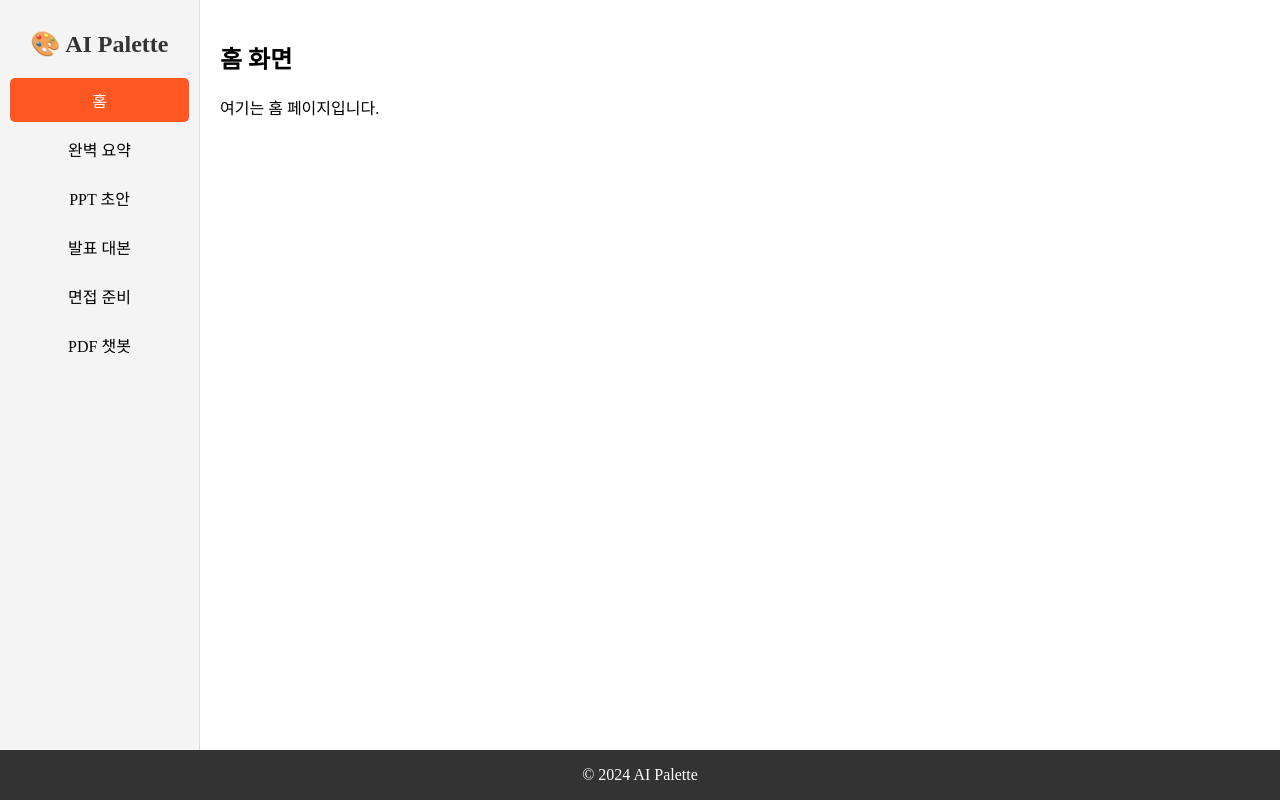
After one commit to hyeya418/ai_palette, a Django app: page /home/ in a window 1280 px wide. The commit adds this page. Run offline with Django 5.2, Linux system fonts and the light colour scheme.

Commit message:
화면 레이아웃 설정 및 프로젝트 설정 값 수정

```diff
--- a/aipalette/urls.py
+++ b/aipalette/urls.py
@@ -1,24 +1,12 @@
-"""
-URL configuration for aipalette project.
-
-The `urlpatterns` list routes URLs to views. For more information please see:
-    https://docs.djangoproject.com/en/5.1/topics/http/urls/
-Examples:
-Function views
-    1. Add an import:  from my_app import views
-    2. Add a URL to urlpatterns:  path('', views.home, name='home')
-Class-based views
-    1. Add an import:  from other_app.views import Home
-    2. Add a URL to urlpatterns:  path('', Home.as_view(), name='home')
-Including another URLconf
-    1. Import the include() function: from django.urls import include, path
-    2. Add a URL to urlpatterns:  path('blog/', include('blog.urls'))
-"""
+from django.conf import settings
+from django.conf.urls.static import static
 from django.contrib import admin
-from django.urls import path
-from dashboard.views import dashboard_view
+from django.urls import path, include
 
 urlpatterns = [
     path('admin/', admin.site.urls),
-    path('', dashboard_view, name='dashboard'),  # 대시보드 페이지
+    path('', include('dashboard.urls')),  # dashboard 앱의 URLConf 포함
 ]
+
+if settings.DEBUG:  # DEBUG 모드에서만 활성화
+    urlpatterns += static(settings.MEDIA_URL, document_root=settings.MEDIA_ROOT)
--- a/dashboard/admin.py
+++ b/dashboard/admin.py
@@ -3,4 +3,6 @@ from .models import AIService
 
 @admin.register(AIService)
 class AIServiceAdmin(admin.ModelAdmin):
-    list_display = ('name', 'description', 'icon', 'url', 'created_at')
+    list_display = ('tagid', 'name', 'description', 'path', 'created_at')
+    search_fields = ('name', 'description')  # 검색 기능 추가
+    list_filter = ('created_at',)  # 필터 추가
--- /dev/null
+++ b/dashboard/urls.py
@@ -0,0 +1,11 @@
+from django.urls import path
+from . import views
+
+urlpatterns = [
+    path('home/', views.home_view, name='home'),
+    path('services/summary/', views.summary_view, name='perfect-summary'),
+    path('services/ppt-draft/', views.ppt_draft_view, name='ppt-draft'),
+    path('services/presentation-script/', views.presentation_script_view, name='presentation-script'),
+    path('services/interview-prep/', views.interview_prep_view, name='interview-prep'),
+    path('services/pdf-chatbot/', views.pdf_chatbot_view, name='pdf-chatbot'),
+]
--- a/dashboard/views.py
+++ b/dashboard/views.py
@@ -1,17 +1,21 @@
 from django.shortcuts import render
+from django.urls import reverse
 from .models import AIService
 
-def dashboard_view(request):
-    # 데이터베이스에서 모든 AI 서비스를 가져옵니다.
-    services = AIService.objects.all()
-    return render(request, 'dashboard/dashboard.html', {'services': services})
+def home_view(request):
+    return render(request, 'dashboard/home.html')
 
-def dashboard_view(request):
-    menu_items = [
-        {"id": "home", "name": "홈"},
-        {"id": "reports", "name": "레포트"},
-        {"id": "character-chat", "name": "캐릭터 챗"},
-        {"id": "ppt-draft", "name": "PPT 초안"},
-        {"id": "summary", "name": "완벽 요약"},
-    ]
-    return render(request, 'dashboard/dashboard.html', {'menu_items': menu_items})
+def summary_view(request):
+    return render(request, 'dashboard/summary.html')
+
+def ppt_draft_view(request):
+    return render(request, 'dashboard/ppt_draft.html')
+
+def presentation_script_view(request):
+    return render(request, 'dashboard/presentation_script.html')
+
+def interview_prep_view(request):
+    return render(request, 'dashboard/interview_prep.html')
+
+def pdf_chatbot_view(request):
+    return render(request, 'dashboard/pdf_chatbot.html')
--- a/static/css/dashboard.css
+++ b/static/css/dashboard.css
@@ -1,8 +1,9 @@
-body {
+html, body {
     margin: 0;
-    font-family: Arial, sans-serif;
+    padding: 0;
+    height: 100%;
     display: flex;
-    height: 100vh;
+    flex-direction: row; /* 수평 방향으로 정렬 */
 }
 
 .container {
@@ -10,11 +11,31 @@ body {
     width: 100%;
 }
 
+main {
+    flex: 1; /* 남은 공간을 채우도록 설정 */
+    padding: 20px;
+    background-color: #fff;
+    overflow-y: auto; /* 내용이 길어질 경우 스크롤 활성화 */
+}
+
+footer {
+    text-align: center;
+    background: #333;
+    color: white;
+    height: 50px;
+    position: fixed;
+    bottom: 0;
+    width: 100%; /* 화면 너비를 채움 */
+    box-sizing: border-box;
+}
+
 .sidebar {
-    width: 200px;
+    width: 200px; /* 고정 너비 */
     background-color: #f4f4f4;
     padding: 10px;
     border-right: 1px solid #ddd;
+    height: 100%; /* 화면 높이를 채우도록 설정 */
+    box-sizing: border-box;
 }
 
 .sidebar ul {
@@ -29,6 +50,16 @@ body {
     border-radius: 5px;
     margin-bottom: 5px;
     text-align: center;
+    background-color: transparent; /* 기본 배경색 */
+    transition: background-color 0.3s ease; /* 클릭 시 부드러운 전환 */
+}
+
+.sidebar .menu-item a {
+    display: block; /* <a> 태그를 블록화하여 전체 영역이 클릭 가능 */
+    width: 100%;
+    height: 100%;
+    text-decoration: none;
+    color: inherit;
 }
 
 .sidebar .menu-item:hover {
--- a/static/js/dashboard.js
+++ b/static/js/dashboard.js
@@ -1,19 +1,10 @@
-document.addEventListener("DOMContentLoaded", () => {
-    const menuItems = document.querySelectorAll(".menu-item");
-    const contentSections = document.querySelectorAll(".content-section");
+document.addEventListener("DOMContentLoaded", function () {
+    const currentPath = window.location.pathname; // 현재 URL 경로
+    const menuItems = document.querySelectorAll(".menu-item a");
 
-    menuItems.forEach(item => {
-        item.addEventListener("click", () => {
-            // 모든 메뉴에서 active 클래스 제거
-            menuItems.forEach(i => i.classList.remove("active"));
-            // 클릭된 메뉴에 active 클래스 추가
-            item.classList.add("active");
-
-            // 모든 콘텐츠 섹션 숨기기
-            contentSections.forEach(section => section.classList.remove("active"));
-            // 클릭된 메뉴와 연결된 섹션만 보이도록 설정
-            const contentId = item.getAttribute("data-content");
-            document.getElementById(contentId).classList.add("active");
-        });
+    menuItems.forEach((menu) => {
+        if (menu.getAttribute("href") === currentPath) {
+            menu.parentElement.classList.add("active"); // 해당 <li> 활성화
+        }
     });
 });
--- /dev/null
+++ b/templates/dashboard/home.html
@@ -0,0 +1,10 @@
+{% extends 'layout/base.html' %}
+
+{% block title %}홈{% endblock %}
+
+{% block content %}
+<div>
+    <h2>홈 화면</h2>
+    <p>여기는 홈 페이지입니다.</p>
+</div>
+{% endblock %}
--- /dev/null
+++ b/templates/layout/base.html
@@ -0,0 +1,39 @@
+{% load static %}
+<!DOCTYPE html>
+<html lang="ko">
+<head>
+    <meta charset="UTF-8">
+    <meta name="viewport" content="width=device-width, initial-scale=1.0">
+    <title>AI Palette</title>
+    <link rel="stylesheet" href="{% static 'css/dashboard.css' %}">
+    <script defer src="{% static 'js/dashboard.js' %}"></script>
+</head>
+<body>
+    <nav class="sidebar">
+        <ul>
+            <li class="logo">
+                <a href="/home/">
+                    🎨 AI Palette
+                    <!-- <img src="{% static 'images/logo.png' %}" alt="AI Palette Logo"> -->
+                </a>
+            </li>
+        </ul>
+        <ul>
+            <li id="home" class="menu-item"><a href="/home/">홈</a></li>
+            <li id="perfect-summary" class="menu-item"><a href="/services/summary/">완벽 요약</a></li>
+            <li id="ppt-draft" class="menu-item"><a href="/services/ppt-draft/">PPT 초안</a></li>
+            <li id="presentation-script" class="menu-item"><a href="/services/presentation-script/">발표 대본</a></li>
+            <li id="interview-prep" class="menu-item"><a href="/services/interview-prep/">면접 준비</a></li>
+            <li id="pdf-chatbot" class="menu-item"><a href="/services/pdf-chatbot/">PDF 챗봇</a></li>
+        </ul>
+    </nav>
+    <main>
+        {% block content %}
+        <!-- 메인 콘텐츠는 개별 템플릿에서 제공 -->
+        {% endblock %}
+    </main>
+    <footer>
+        <p>© 2024 AI Palette</p>
+    </footer>
+</body>
+</html>
```
Also changed, not shown: aipalette/settings.py (+11 -37 lines), dashboard/models.py (+6 -2 lines), templates/dashboard/dashboard.html (deleted, +0 -40 lines), templates/dashboard/interview_prep.html (added, +10 -0 lines), templates/dashboard/pdf_chatbot.html (added, +10 -0 lines), templates/dashboard/ppt_draft.html (added, +10 -0 lines), templates/dashboard/presentation_script.html (added, +10 -0 lines), templates/dashboard/summary.html (added, +10 -0 lines), dashboard/migrations/0002_remove_aiservice_url_aiservice_path_aiservice_tagid_and_more.py (added), 1 other file.
